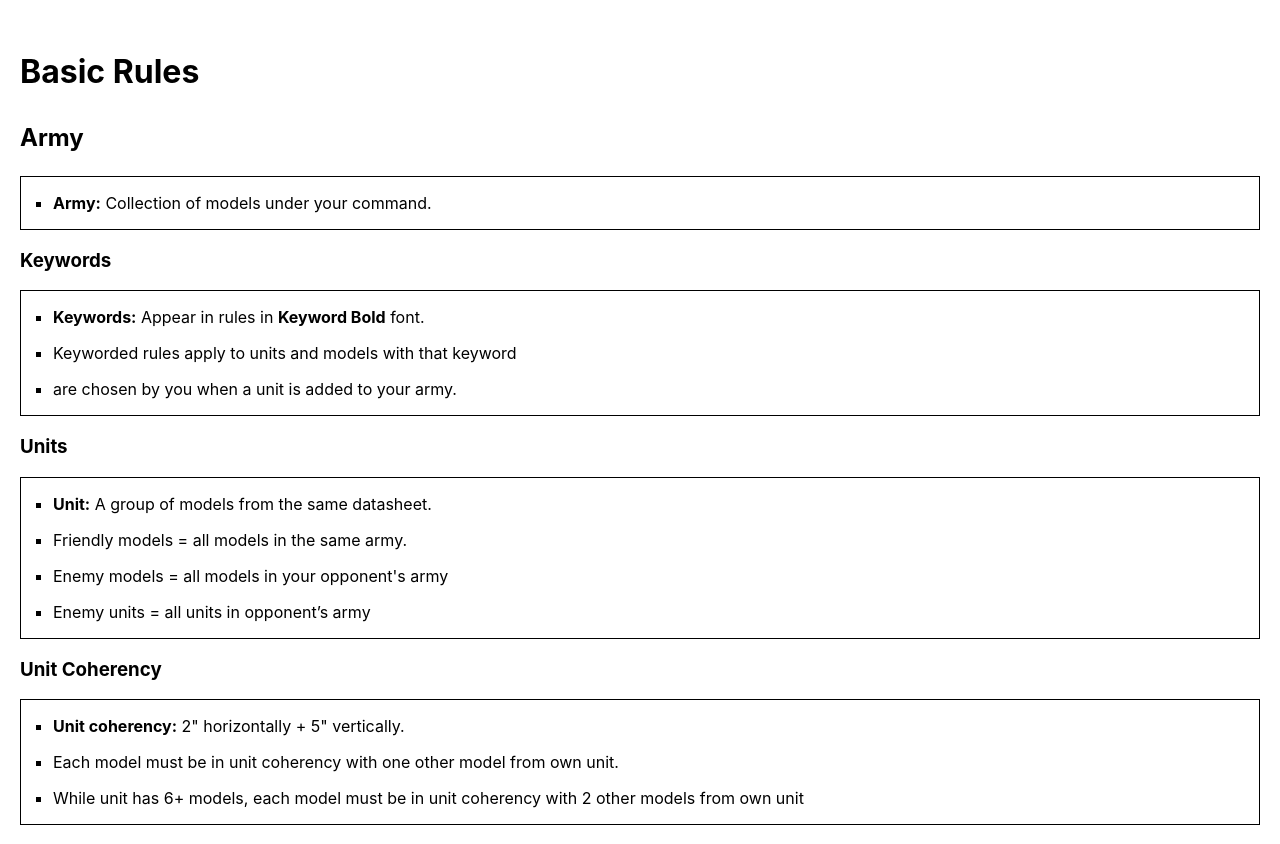
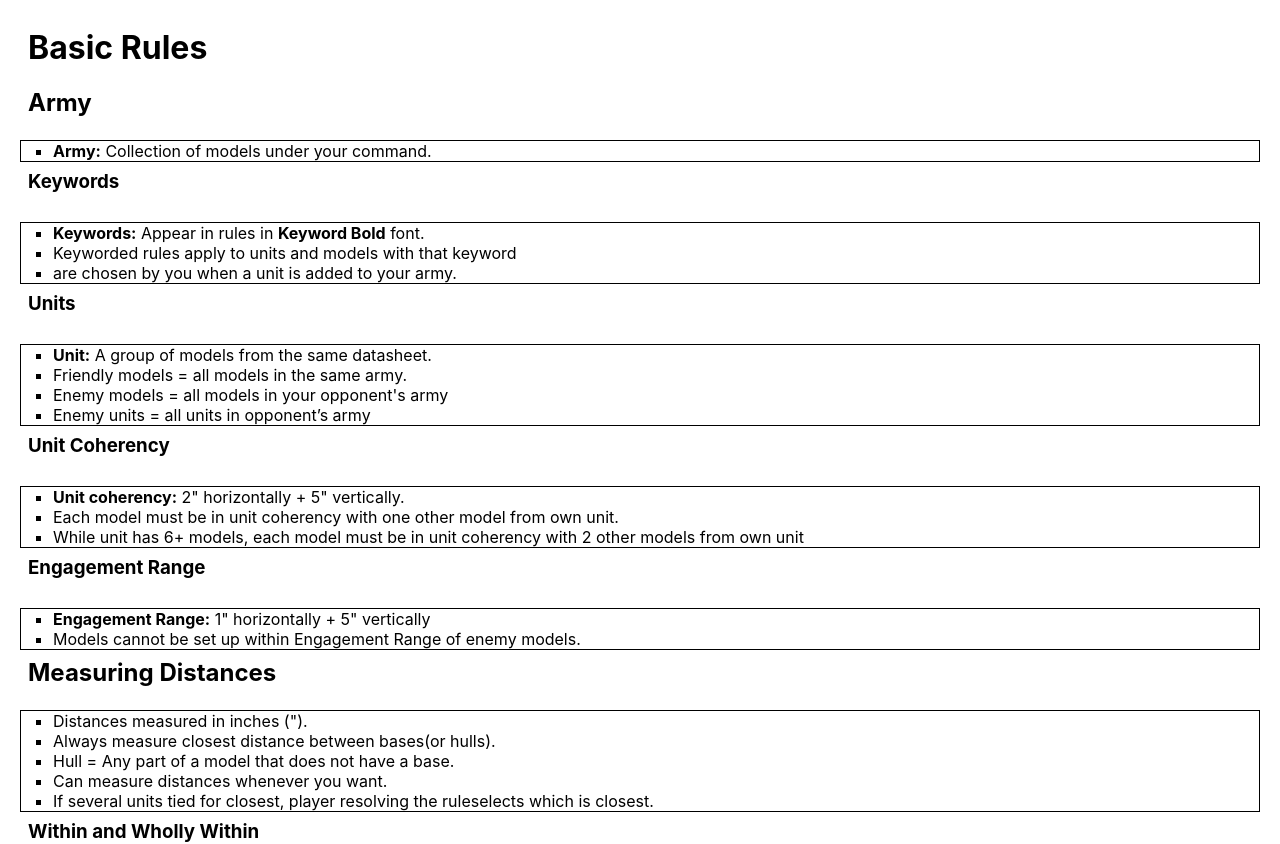
Before and after one commit to spoissant/wh40k-core-rules, a React (Create React App) app: page / in a window 1280 px wide. Shown: the top 844 px of the page. Built offline with nearby package versions, Linux system fonts and the light colour scheme.

Commit message:
Sticky attemps and hide empty titles

```diff
--- a/src/App.css
+++ b/src/App.css
@@ -6,9 +6,46 @@
 ul {
   border: 1px solid black;
   padding: 0 16px;
+  background: white;
+  margin: 0;
 }
 
 li {
   list-style-type: square;
   margin-left: 16px;
 }
+
+h1, h2, h3, h4, h5, h6 {
+  position: -webkit-sticky; /* Safari */
+  position: sticky;
+  top: 0;
+  background: white;
+  box-sizing: border-box;
+  margin: 0;
+  padding: 8px;
+  height: 60px;
+}
+
+p {
+  margin: 0;
+}
+
+h2 {
+  top: 60px;
+}
+
+h3 {
+  top: 120px;
+}
+
+h4 {
+  top: 180px;
+}
+
+h5 {
+  top: 240px;
+}
+
+h6 {
+  top: 300px;
+}
--- a/src/App.js
+++ b/src/App.js
@@ -52,7 +52,7 @@ const Title = ({ node, level }) => {
 
   return (
     <>
-      {title}
+      {node.text && title}
       {children}
     </>
   )
```
